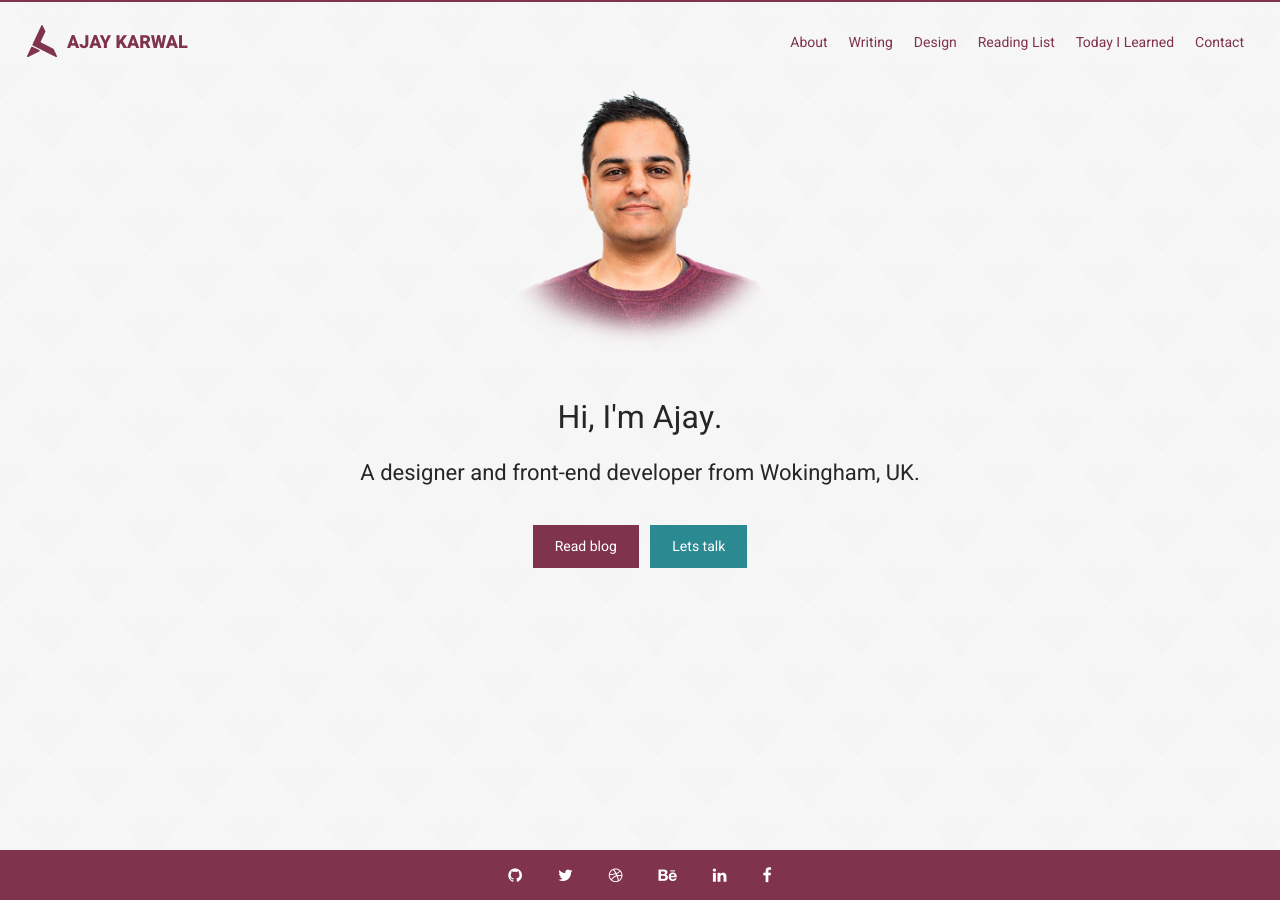
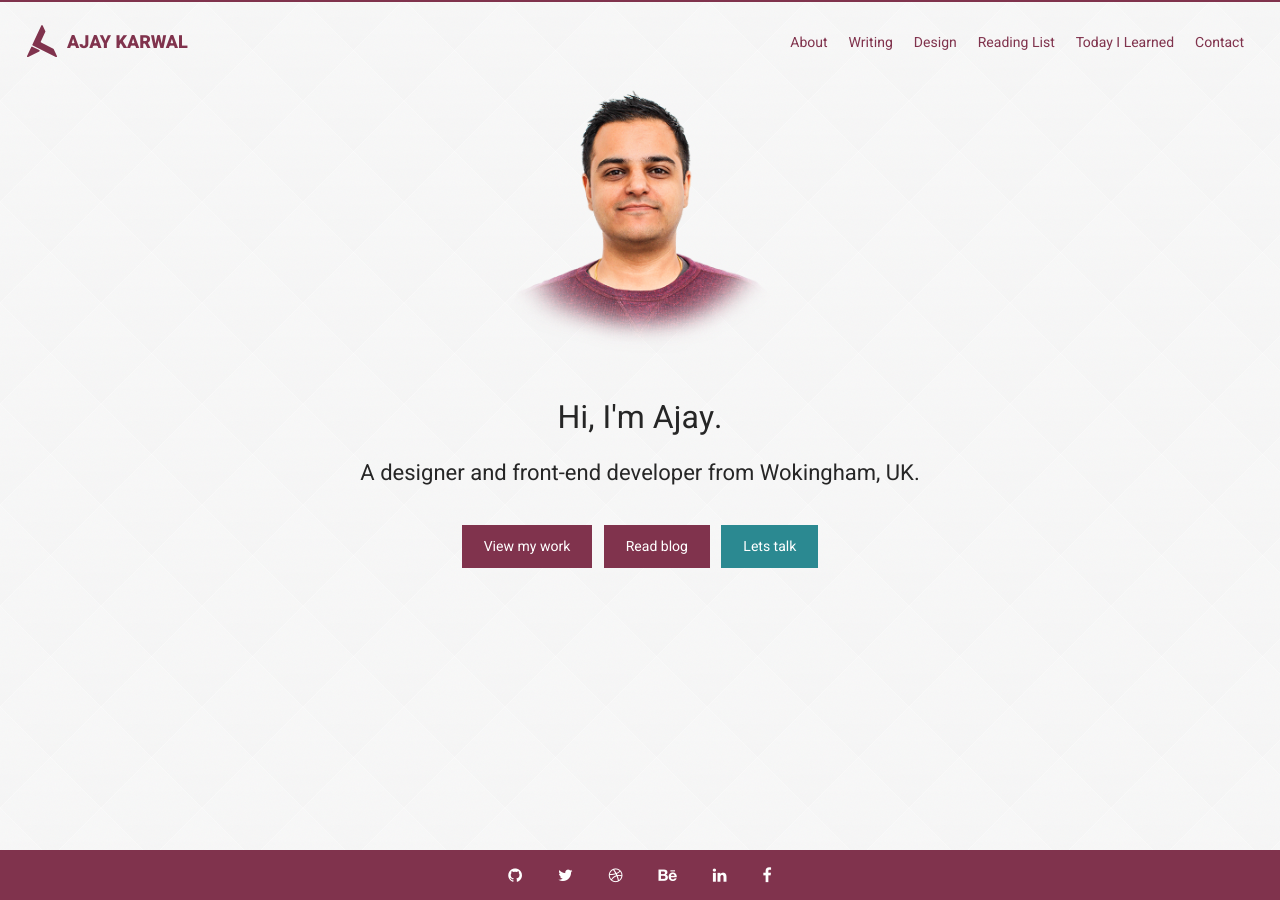
Before and after one commit to ajaykarwal/ajaykarwal-v6, a Jekyll site: the page built from index.html, in a window 1280 px wide. Built offline with Jekyll 4.4.1, drawn with Linux system fonts in a browser that asks for light colours; nearby versions of some CDN libraries; comment, search, counter and statistics services are not loaded.

Commit message:
* Updated README * Exlude README and scripts folder from build * Fixed journal permalinks

```diff
--- a/_config.yml
+++ b/_config.yml
@@ -28,6 +28,7 @@
 exclude:
  - Gemfile
  - Gemfile.lock
+ - README.md
 
 ###### Build settings
 permalink: /:title/
--- a/_pages/journal/writing.html
+++ b/_pages/journal/journal.html
@@ -1,7 +1,7 @@
 ---
 layout: page
 title: "Writing"
-permalink: "/writing/"
+permalink: "/journal/"
 order: 3
 comments: false
 ---
--- a/index.html
+++ b/index.html
@@ -14,8 +14,8 @@
       A designer and front-end developer from Wokingham, UK.
     </p>
     <div class="actions">
-      <!-- <a href="/work/" class="btn btn-primary">View my work</a> -->
-      <a href="/writing/" class="btn btn-primary">Read blog</a>
+      <a href="https://www.behance.net/ajaykarwal" target="_blank" class="btn btn-primary">View my work</a>
+      <a href="/journal/" class="btn btn-primary">Read blog</a>
       <a href="/contact/" class="btn btn-secondary">Lets talk</a>
     </div>
   </div>
```
Also changed, not shown: .travis.yml, README.md, 4 other files.
